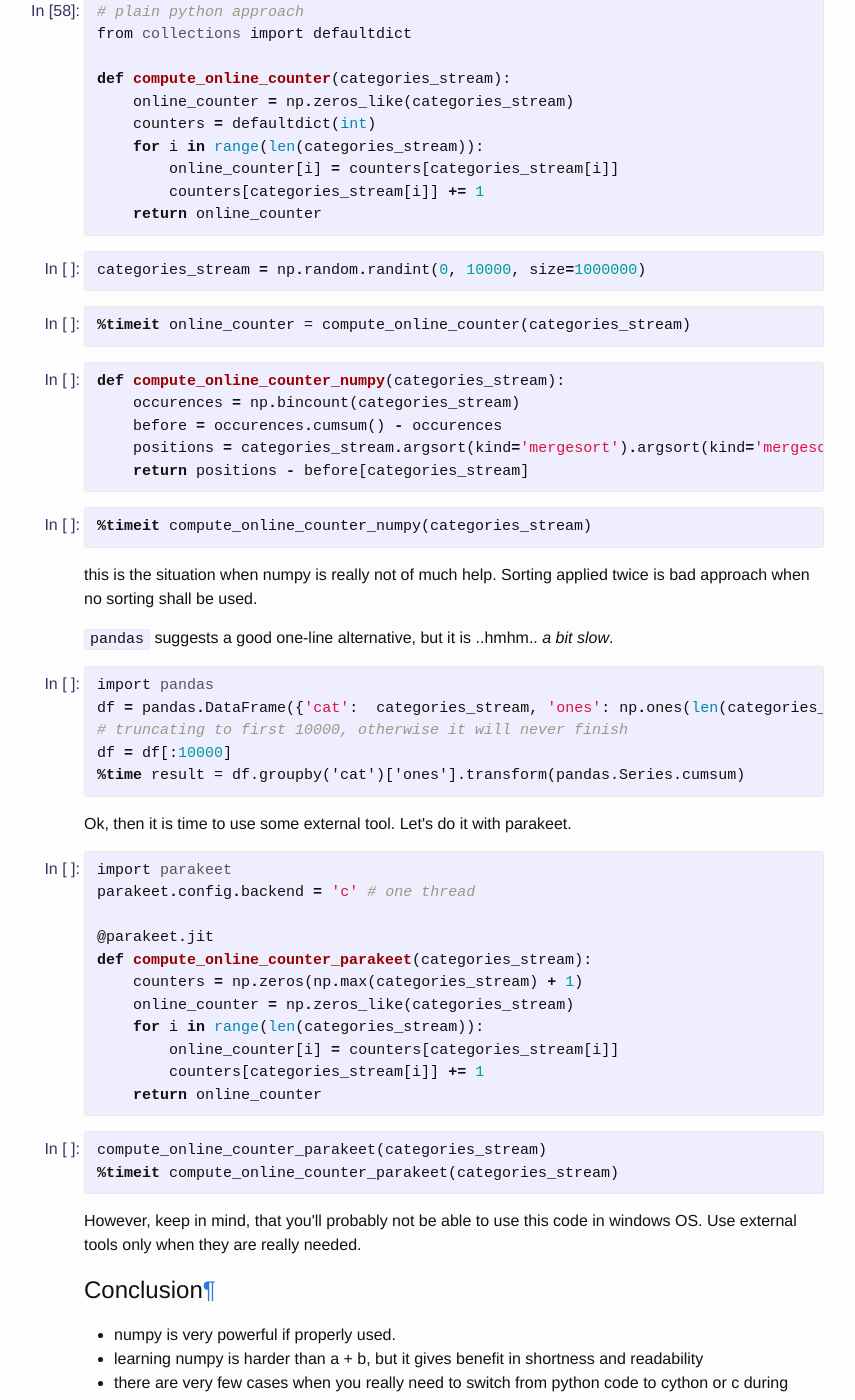
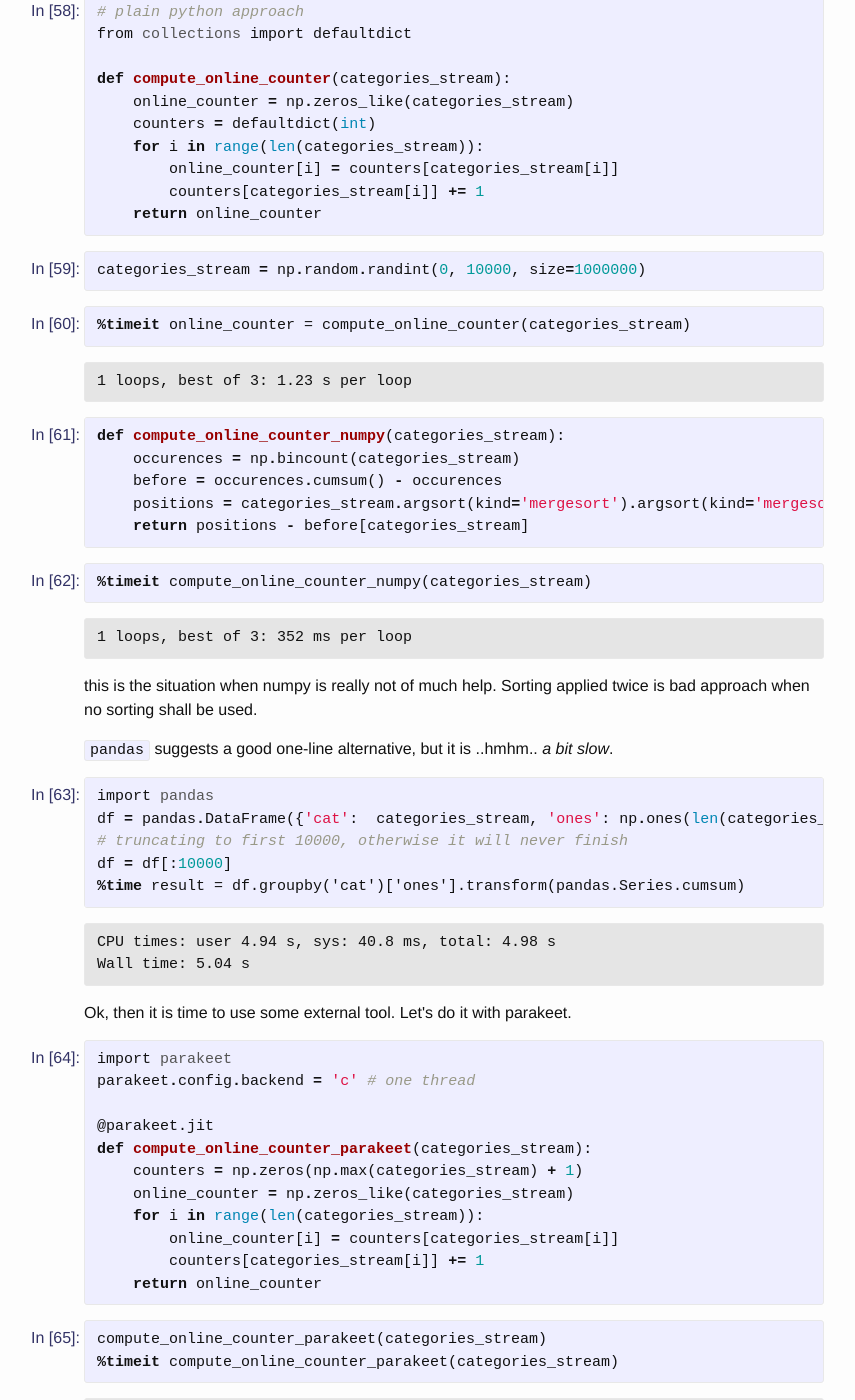
Before and after one commit to arogozhnikov/arogozhnikov.github.io, a Jekyll site: the page built from _posts/2015-09-30-NumpyTipsAndTricks2.html, in a window 1280 px wide and 1400 px high, scrolled down 14359 px. Shown: the whole window, without its empty margins (186-1041 px from the left). Built offline with Jekyll 4.4.1, drawn with Linux system fonts in a browser that asks for light colours; formulas are drawn with MathJax 3; some of the changed text lies outside the part shown.

Commit message:
updated numpy2. Fixed header

```diff
--- a/_includes/header.html
+++ b/_includes/header.html
@@ -2,14 +2,12 @@
 
   <div class="wrapper">
 
-
     <a class="site-title"
       style="line-height: 35px; font-weight: bold; padding: 12px 0px; color: white;"
-      href="{{ site.baseurl }}/">
-      <img class="site-icon" style="margin-left: -80px; position: absolute; " src="/images/favicon_image2.png" width="60" height="60" />
-      {{ site.title }}
+      href="{{ site.baseurl }}/">{{ site.title }}
       <span style="margin: 0px; line-height: 0px; color: #AAA;"><br />thoughts on science and programming</span>
     </a>
+
 
 
     <nav class="site-nav">
--- a/_posts/2015-09-30-NumpyTipsAndTricks2.html
+++ b/_posts/2015-09-30-NumpyTipsAndTricks2.html
@@ -1883,7 +1883,7 @@
 </div>
 <div class="cell border-box-sizing code_cell rendered">
 <div class="input">
-<div class="prompt input_prompt">In&nbsp;[&nbsp;]:</div>
+<div class="prompt input_prompt">In&nbsp;[59]:</div>
 <div class="inner_cell">
     <div class="input_area">
 <div class=" highlight hl-ipython2"><pre><span class="n">categories_stream</span> <span class="o">=</span> <span class="n">np</span><span class="o">.</span><span class="n">random</span><span class="o">.</span><span class="n">randint</span><span class="p">(</span><span class="mi">0</span><span class="p">,</span> <span class="mi">10000</span><span class="p">,</span> <span class="n">size</span><span class="o">=</span><span class="mi">1000000</span><span class="p">)</span>
@@ -1896,7 +1896,7 @@
 </div>
 <div class="cell border-box-sizing code_cell rendered">
 <div class="input">
-<div class="prompt input_prompt">In&nbsp;[&nbsp;]:</div>
+<div class="prompt input_prompt">In&nbsp;[60]:</div>
 <div class="inner_cell">
     <div class="input_area">
 <div class=" highlight hl-ipython2"><pre><span class="o">%</span><span class="k">timeit</span> online_counter = compute_online_counter(categories_stream)
@@ -1906,10 +1906,24 @@
 </div>
 </div>
 
-</div>
-<div class="cell border-box-sizing code_cell rendered">
-<div class="input">
-<div class="prompt input_prompt">In&nbsp;[&nbsp;]:</div>
+<div class="output_wrapper">
+<div class="output">
+
+
+<div class="output_area"><div class="prompt"></div>
+<div class="output_subarea output_stream output_stdout output_text">
+<pre>1 loops, best of 3: 1.23 s per loop
+</pre>
+</div>
+</div>
+
+</div>
+</div>
+
+</div>
+<div class="cell border-box-sizing code_cell rendered">
+<div class="input">
+<div class="prompt input_prompt">In&nbsp;[61]:</div>
 <div class="inner_cell">
     <div class="input_area">
 <div class=" highlight hl-ipython2"><pre><span class="k">def</span> <span class="nf">compute_online_counter_numpy</span><span class="p">(</span><span class="n">categories_stream</span><span class="p">):</span>
@@ -1926,13 +1940,27 @@
 </div>
 <div class="cell border-box-sizing code_cell rendered">
 <div class="input">
-<div class="prompt input_prompt">In&nbsp;[&nbsp;]:</div>
+<div class="prompt input_prompt">In&nbsp;[62]:</div>
 <div class="inner_cell">
     <div class="input_area">
 <div class=" highlight hl-ipython2"><pre><span class="o">%</span><span class="k">timeit</span> compute_online_counter_numpy(categories_stream)
 </pre></div>
 
 </div>
+</div>
+</div>
+
+<div class="output_wrapper">
+<div class="output">
+
+
+<div class="output_area"><div class="prompt"></div>
+<div class="output_subarea output_stream output_stdout output_text">
+<pre>1 loops, best of 3: 352 ms per loop
+</pre>
+</div>
+</div>
+
 </div>
 </div>
 
@@ -1950,7 +1978,7 @@
 </div>
 <div class="cell border-box-sizing code_cell rendered">
 <div class="input">
-<div class="prompt input_prompt">In&nbsp;[&nbsp;]:</div>
+<div class="prompt input_prompt">In&nbsp;[63]:</div>
 <div class="inner_cell">
     <div class="input_area">
 <div class=" highlight hl-ipython2"><pre><span class="kn">import</span> <span class="nn">pandas</span>
@@ -1964,6 +1992,21 @@
 </div>
 </div>
 
+<div class="output_wrapper">
+<div class="output">
+
+
+<div class="output_area"><div class="prompt"></div>
+<div class="output_subarea output_stream output_stdout output_text">
+<pre>CPU times: user 4.94 s, sys: 40.8 ms, total: 4.98 s
+Wall time: 5.04 s
+</pre>
+</div>
+</div>
+
+</div>
+</div>
+
 </div>
 <div class="cell border-box-sizing text_cell rendered">
 <div class="prompt input_prompt">
@@ -1977,7 +2020,7 @@
 </div>
 <div class="cell border-box-sizing code_cell rendered">
 <div class="input">
-<div class="prompt input_prompt">In&nbsp;[&nbsp;]:</div>
+<div class="prompt input_prompt">In&nbsp;[64]:</div>
 <div class="inner_cell">
     <div class="input_area">
 <div class=" highlight hl-ipython2"><pre><span class="kn">import</span> <span class="nn">parakeet</span>
@@ -2000,7 +2043,7 @@
 </div>
 <div class="cell border-box-sizing code_cell rendered">
 <div class="input">
-<div class="prompt input_prompt">In&nbsp;[&nbsp;]:</div>
+<div class="prompt input_prompt">In&nbsp;[65]:</div>
 <div class="inner_cell">
     <div class="input_area">
 <div class=" highlight hl-ipython2"><pre><span class="n">compute_online_counter_parakeet</span><span class="p">(</span><span class="n">categories_stream</span><span class="p">)</span>
@@ -2008,6 +2051,20 @@
 </pre></div>
 
 </div>
+</div>
+</div>
+
+<div class="output_wrapper">
+<div class="output">
+
+
+<div class="output_area"><div class="prompt"></div>
+<div class="output_subarea output_stream output_stdout output_text">
+<pre>100 loops, best of 3: 16.2 ms per loop
+</pre>
+</div>
+</div>
+
 </div>
 </div>
 
```
Also changed, not shown: 1 other file.
